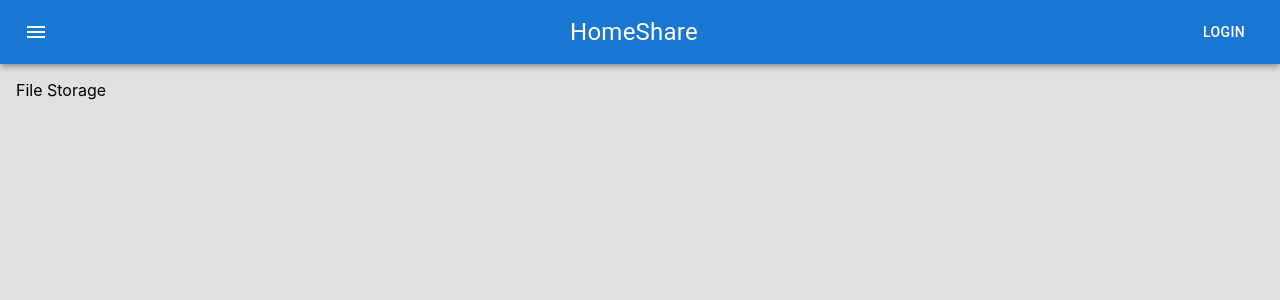
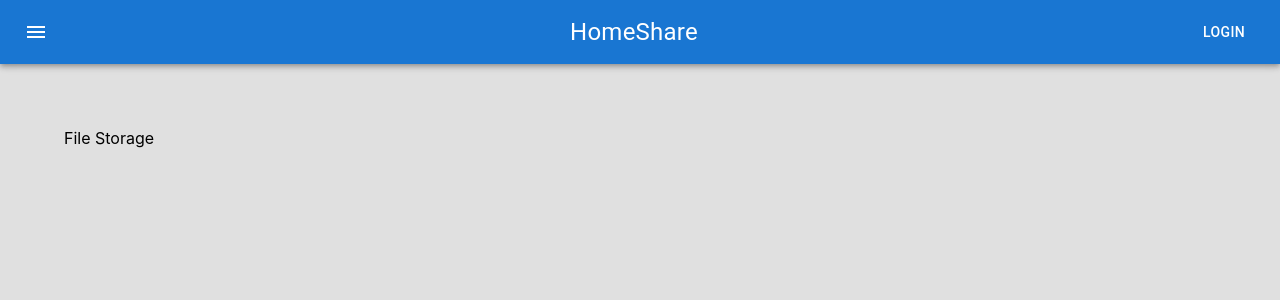
Before and after one commit to daryl-sen/homeshare-api, a React (Create React App) app in the folder frontend/: page /file-storage in a window 1280 px wide. Shown: the top 300 px of the page. Built offline with nearby package versions, Linux system fonts and the light colour scheme.

Commit message:
update container styling

```diff
--- a/frontend/src/modules/layout/modules/PageContainer.tsx
+++ b/frontend/src/modules/layout/modules/PageContainer.tsx
@@ -11,7 +11,11 @@ export default function PageContainer({
   textAlignment,
 }: PageContainerProps) {
   const PageContainerStyle = {
-    p: 2,
+    p: {
+      xs: 2,
+      sm: 6,
+      md: 8,
+    },
     textAlign: textAlignment ?? "left",
   };
   return <Container sx={PageContainerStyle}>{children}</Container>;
--- a/frontend/src/themes.ts
+++ b/frontend/src/themes.ts
@@ -2,6 +2,11 @@ import { createTheme } from "@mui/material/styles";
 
 export const lightTheme = createTheme({
   typography: {
+    h1: {
+      fontSize: "1.8em",
+      marginBottom: 8,
+    },
+    // used for appbar header
     subtitle1: {
       fontSize: "1.5em",
     },
```
